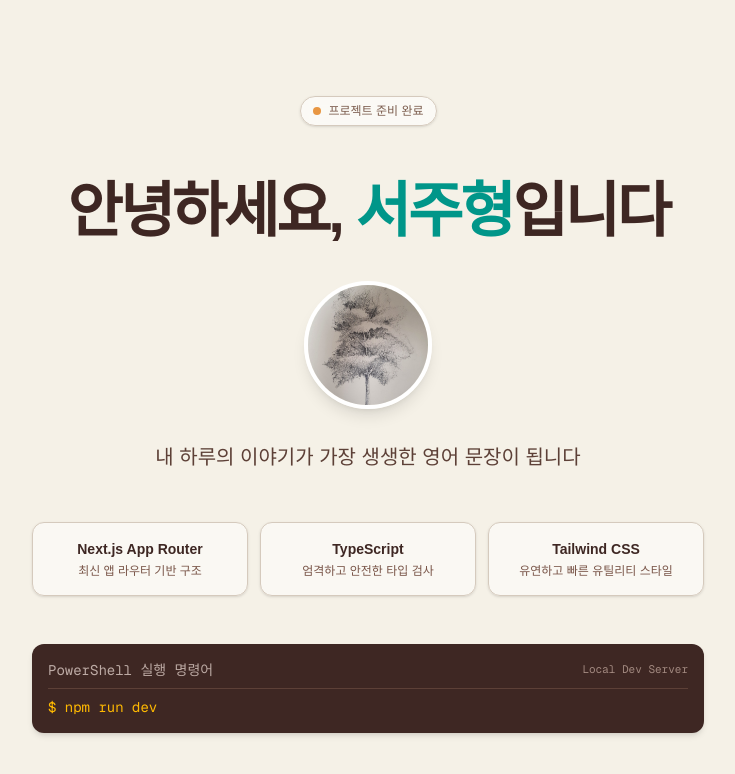
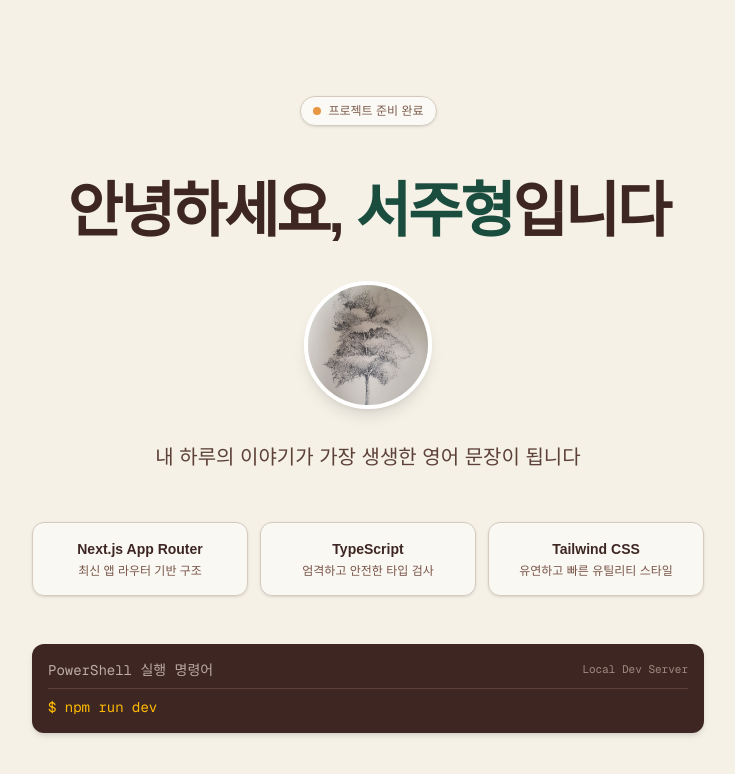
Before and after one commit to Juna379/my-first-site, a Next.js app: page / in a window 1280 px wide. Shown: the top 774 px of the page, without its empty margins (272-1007 px from the left). Built offline with nearby package versions, Linux system fonts and the light colour scheme.

Commit message:
이름 글자색 딥 포레스트그린

```diff
--- a/app/page.tsx
+++ b/app/page.tsx
@@ -13,7 +13,7 @@ export default function Home() {
         {/* Header */}
         <div className="space-y-6 sm:space-y-8 flex flex-col items-center text-center w-full px-2 sm:px-0">
           <h1 className="text-[1.75rem] sm:text-4xl md:text-5xl lg:text-6xl font-black tracking-tighter leading-tight text-balance break-words text-[#3E2723] dark:text-[#EFEBE9]">
-            안녕하세요, <span className="text-teal-600 dark:text-teal-400">서주형</span>입니다
+            안녕하세요, <span className="text-[#1B4D3E] dark:text-[#2D6A4F]">서주형</span>입니다
           </h1>
 
           <Image
```
